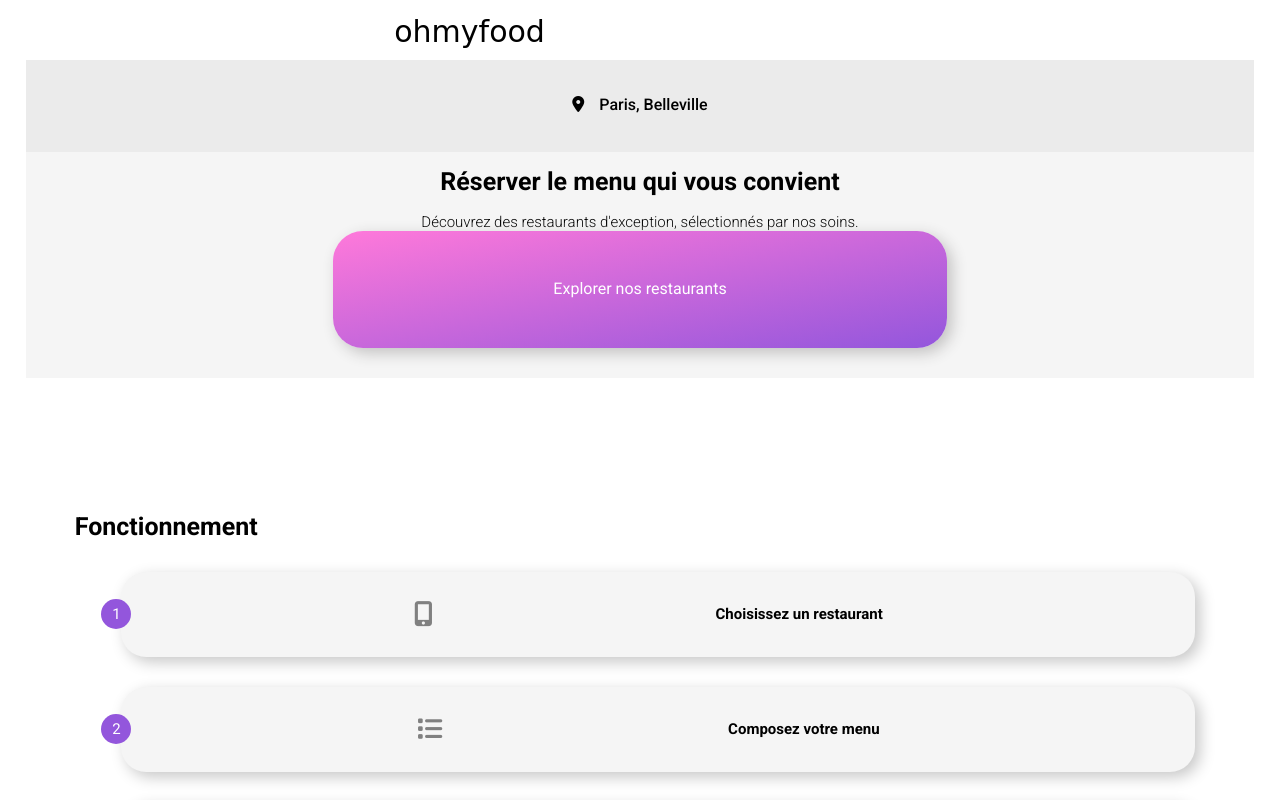
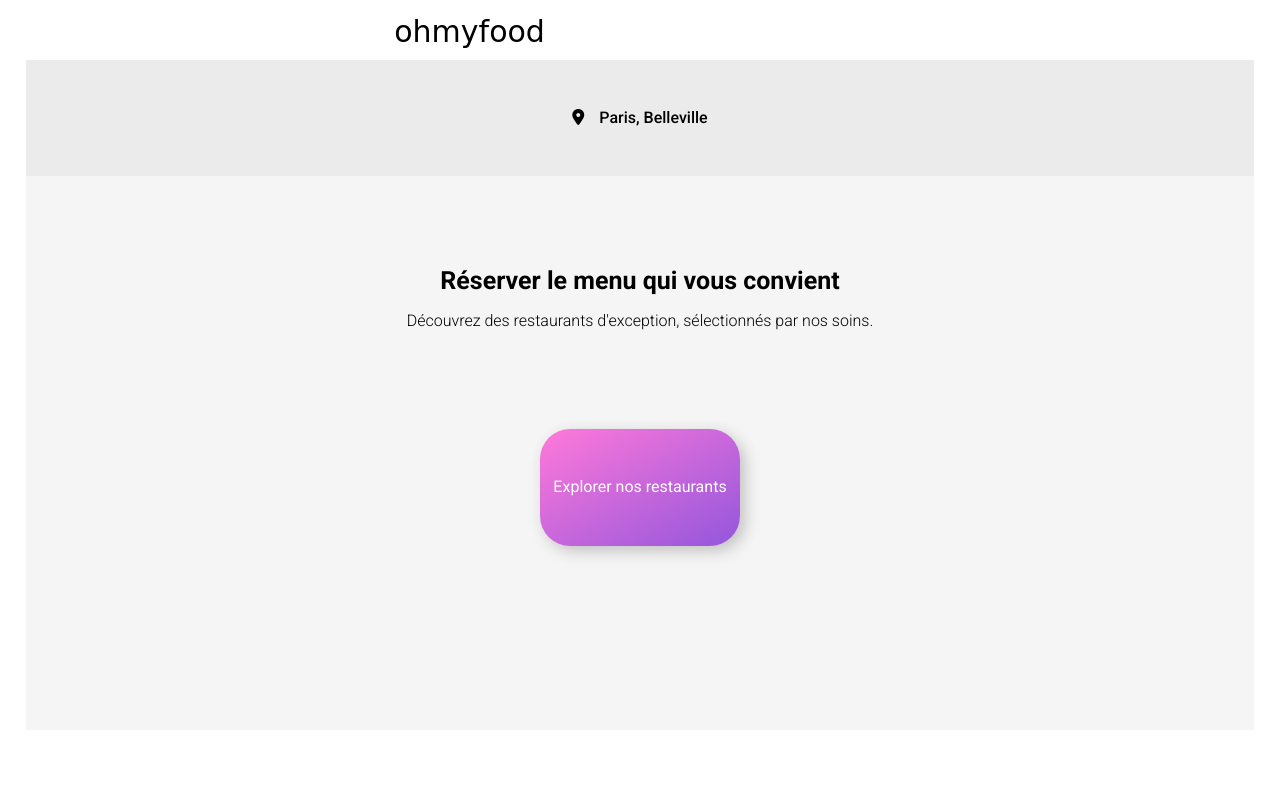
Before and after one commit to LixECode/OhMyFood, a website: page index.html in a window 1280 px wide. Shown: the top 800 px of the page. Drawn offline with Linux system fonts and the light colour scheme; a web font is replaced by a local one.

Commit message:
section global ok

```diff
--- a/sass/base/base.scss
+++ b/sass/base/base.scss
@@ -22,7 +22,7 @@ a:visited {
 
 
 h2 {
-    font-size: 15px;
+    font-size: 16px;
     font-weight: 300;
   }
 
--- a/sass/components/button.scss
+++ b/sass/components/button.scss
@@ -1,19 +1,19 @@
 button {
-    width: 50%;
+    width: 200px;
     background-color: $purple;
     border-radius: 30px;
     -webkit-border-radius: 30px;
     -moz-border-radius: 30px;
     -ms-border-radius: 30px;
     -o-border-radius: 30px;
-    padding: 4% 2% 4% 2%;
+    padding: 4% 0 4% 0;
     border-style: none;
     background: linear-gradient(to top left, $purple, $pink);
     color: white;
     font-size: 15px;
     box-shadow: 5px 5px 15px #c2c1c1;
     cursor: pointer;
-    margin: 30px 0 30px 0;
+    margin: 8% 0 15% 0!important;
 
     &:hover {
         opacity: 80%;
--- a/sass/pages/home.scss
+++ b/sass/pages/home.scss
@@ -10,14 +10,14 @@
     text-align: center;
     width: 100%;
     background-color: lighten($color:$black,$amount:96);
-    padding-bottom: 30px;
 
     h1, h2 {
-        padding: 0 6% 0 6%;
+        padding: 0 10% 0 10%;
     }
 
     h1 {
         font-size: 25px;
+        padding-top: 6%;
     }
 }
 
@@ -31,7 +31,7 @@
     ul {
         @include flex;
         flex-direction: row;
-        padding: 3% 0 3% 0;
+        padding: 4% 0 4% 0;
 
         li {
             font-weight: 500;
```
Also changed, not shown: css/style.css, 1 other file.
